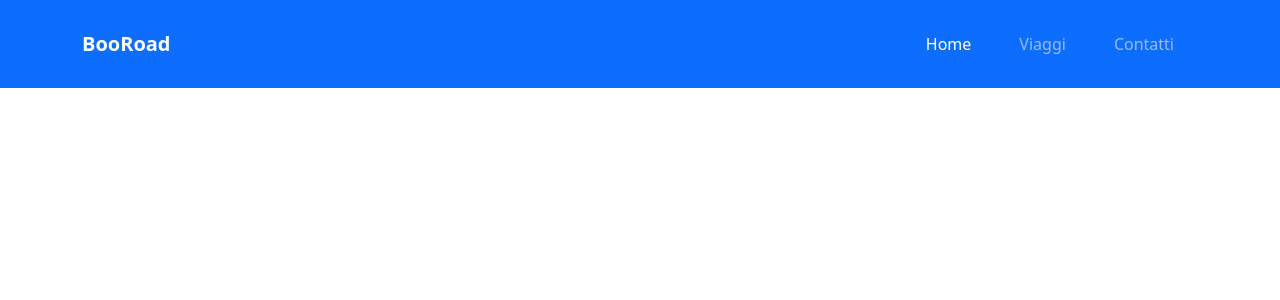
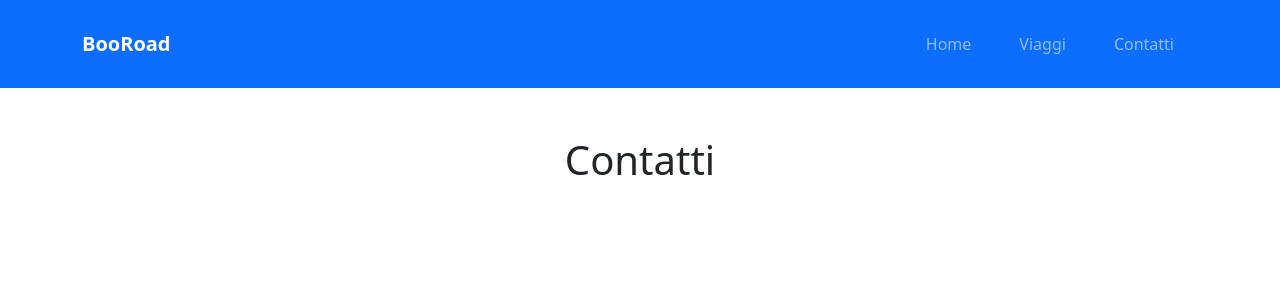
Before and after one commit to AndreaCatapano/react-prototipo-team-2, a React (Vite) app: page /contacts in a window 1280 px wide. Shown: the top 300 px of the page. Built offline with nearby package versions, Linux system fonts and the light colour scheme.

Commit message:
- Created TravelsPage with filtered travel cards - Created ContactsPage with placeholder content - Moved original HomePage content to TravelsPage

```diff
--- a/src/Router.jsx
+++ b/src/Router.jsx
@@ -1,5 +1,7 @@
-import { BrowserRouter, Routes, Route } from "react-router-dom";
+import { Routes, Route } from "react-router-dom";
 import HomePage from "./pages/HomePage";
+import TravelsPage from "./pages/TravelsPage";
+import ContactsPage from "./pages/ContactsPage";
 import TripDetailPage from "./pages/TripDetailPage";
 import GuideDetailPage from "./pages/GuideDetailPage";
 import UserDetailPage from "./pages/UserDetailPage";
@@ -7,21 +9,25 @@ import UserDetailPage from "./pages/UserDetailPage";
 // Componente Router principale dell'app
 function AppRouter() {
   return (
-    <BrowserRouter>
     <Routes>
-        {/* Pagina iniziale con elenco viaggi */}
+      {/* Pagina iniziale di benvenuto */}
       <Route path="/" element={<HomePage />} />
 
-        {/* Pagina di dettaglio viaggio (tramite ID) */}
+      {/* Pagina con elenco dei viaggi */}
+      <Route path="/travels" element={<TravelsPage />} />
+
+      {/* Pagina contatti */}
+      <Route path="/contacts" element={<ContactsPage />} />
+
+      {/* Pagina di dettaglio viaggio */}
       <Route path="/trips/:id" element={<TripDetailPage />} />
 
-        {/* Pagina di dettaglio guida (tramite ID) */}
+      {/* Pagina di dettaglio guida */}
       <Route path="/guides/:id" element={<GuideDetailPage />} />
 
-        {/* Pagina di dettaglio utente (tramite ID) */}
+      {/* Pagina di dettaglio utente */}
       <Route path="/users/:id" element={<UserDetailPage />} />
     </Routes>
-    </BrowserRouter>
   );
 }
 
--- a/src/components/Header.jsx
+++ b/src/components/Header.jsx
@@ -1,10 +1,14 @@
+import { Link } from "react-router-dom";
+
 const Header = () => {
   return (
     <nav className="navbar navbar-expand-lg navbar-dark bg-primary">
       <div className="container">
-        <a className="navbar-brand fw-bold" href="#">
+        {/* Logo cliccabile che riporta alla Home */}
+        <Link className="navbar-brand fw-bold" to="/">
           BooRoad
-        </a>
+        </Link>
+
         <button
           className="navbar-toggler"
           type="button"
@@ -20,20 +24,19 @@ const Header = () => {
         <div className="collapse navbar-collapse" id="navbarNav">
           <ul className="navbar-nav ms-auto">
             <li className="nav-item p-3">
-              <a className="nav-link underline-hover active" href="#">
+              <Link className="nav-link underline-hover" to="/">
                 Home
-              </a>
+              </Link>
             </li>
             <li className="nav-item p-3">
-              <a className="nav-link underline-hover " href="#">
+              <Link className="nav-link underline-hover" to="/travels">
                 Viaggi
-              </a>
+              </Link>
             </li>
-
             <li className="nav-item p-3">
-              <a className="nav-link underline-hover" href="#">
+              <Link className="nav-link underline-hover" to="/contacts">
                 Contatti
-              </a>
+              </Link>
             </li>
           </ul>
         </div>
--- /dev/null
+++ b/src/pages/ContactsPage.jsx
@@ -0,0 +1,8 @@
+// Pagina contatti
+export default function ContactsPage() {
+  return (
+    <div className="container p-5">
+      <h1 className="text-center">Contatti</h1>
+    </div>
+  );
+}
--- a/src/pages/HomePage.jsx
+++ b/src/pages/HomePage.jsx
@@ -1,30 +1,8 @@
-import TravelCard from "../components/TravelCard.jsx";
-import TravelFilters from "../components/TravelFilter.jsx";
-import travelDataDemo from "../data/travelDataDemo.js";
-import { useState } from "react";
-
-function HomePage() {
-  const [currentFilter, setCurrentFilter] = useState("disponibili");
-
-  const handleFilterChange = (filter) => {
-    setCurrentFilter(filter);
-  };
-
+// Pagina Home di benvenuto
+export default function HomePage() {
   return (
-    <div className="container-fluid p-4 bg-secondary">
-      <h1 className="text-center mb-5">Our Travel List</h1>
-
-      <div className="container">
-        <TravelFilters onFilterChange={handleFilterChange} />
-
-        <div className="row g-3">
-          {travelDataDemo.map((travel) => (
-            <TravelCard key={travel.id} data={travel} />
-          ))}
-        </div>
-      </div>
+    <div className="container p-5">
+      <h1 className="text-center">Home Page</h1>
     </div>
-  )
+  );
 }
-
-export default HomePage;
--- /dev/null
+++ b/src/pages/TravelsPage.jsx
@@ -0,0 +1,29 @@
+import TravelCard from "../components/TravelCard.jsx";
+import TravelFilters from "../components/TravelFilter.jsx";
+import travelDataDemo from "../data/travelDataDemo.js";
+import { useState } from "react";
+
+// Pagina principale con elenco dei viaggi e filtro
+export default function TravelsPage() {
+  const [currentFilter, setCurrentFilter] = useState("disponibili");
+
+  const handleFilterChange = (filter) => {
+    setCurrentFilter(filter);
+  };
+
+  return (
+    <div className="container-fluid p-4 bg-secondary">
+      <h1 className="text-center mb-5">Our Travel List</h1>
+
+      <div className="container">
+        <TravelFilters onFilterChange={handleFilterChange} />
+
+        <div className="row g-3">
+          {travelDataDemo.map((travel) => (
+            <TravelCard key={travel.id} data={travel} />
+          ))}
+        </div>
+      </div>
+    </div>
+  );
+}
```
Also changed, not shown: src/App.jsx (+4 -3 lines). Lines whose indentation alone changed are shown as unchanged.
